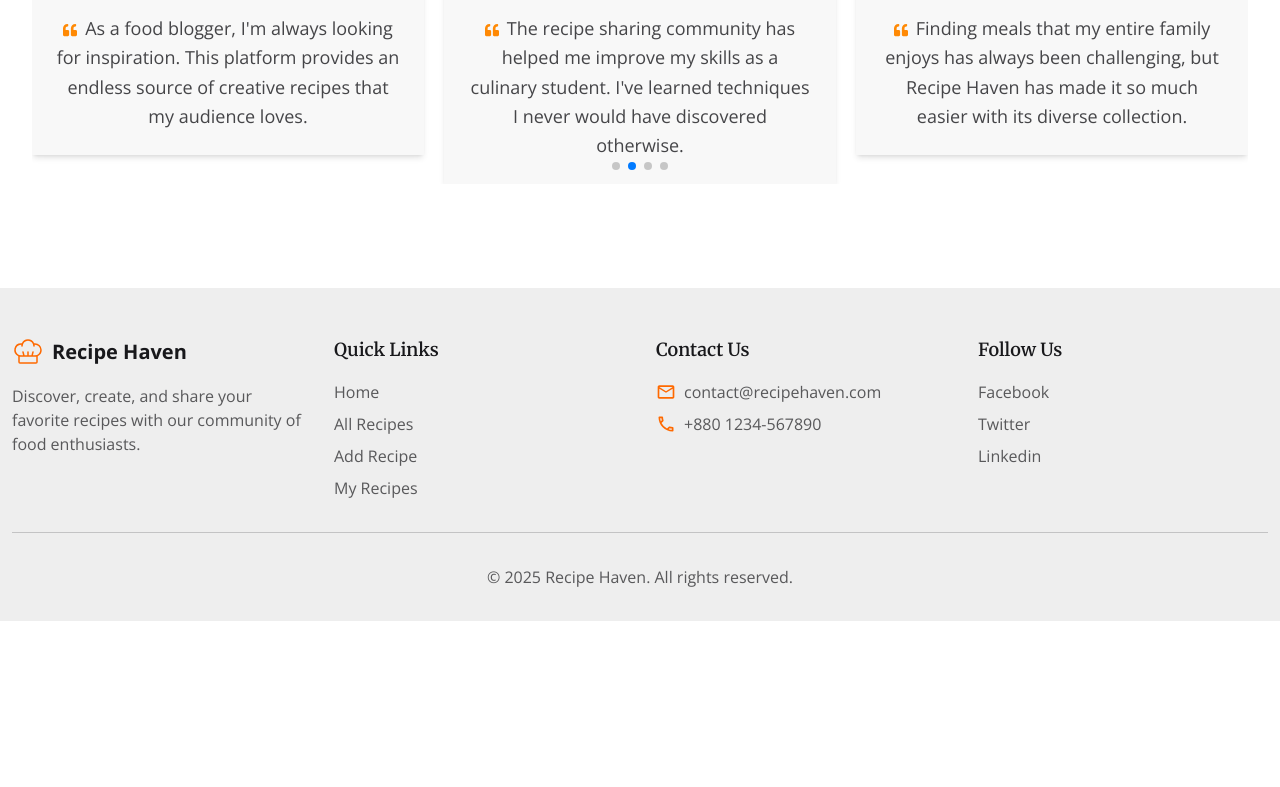
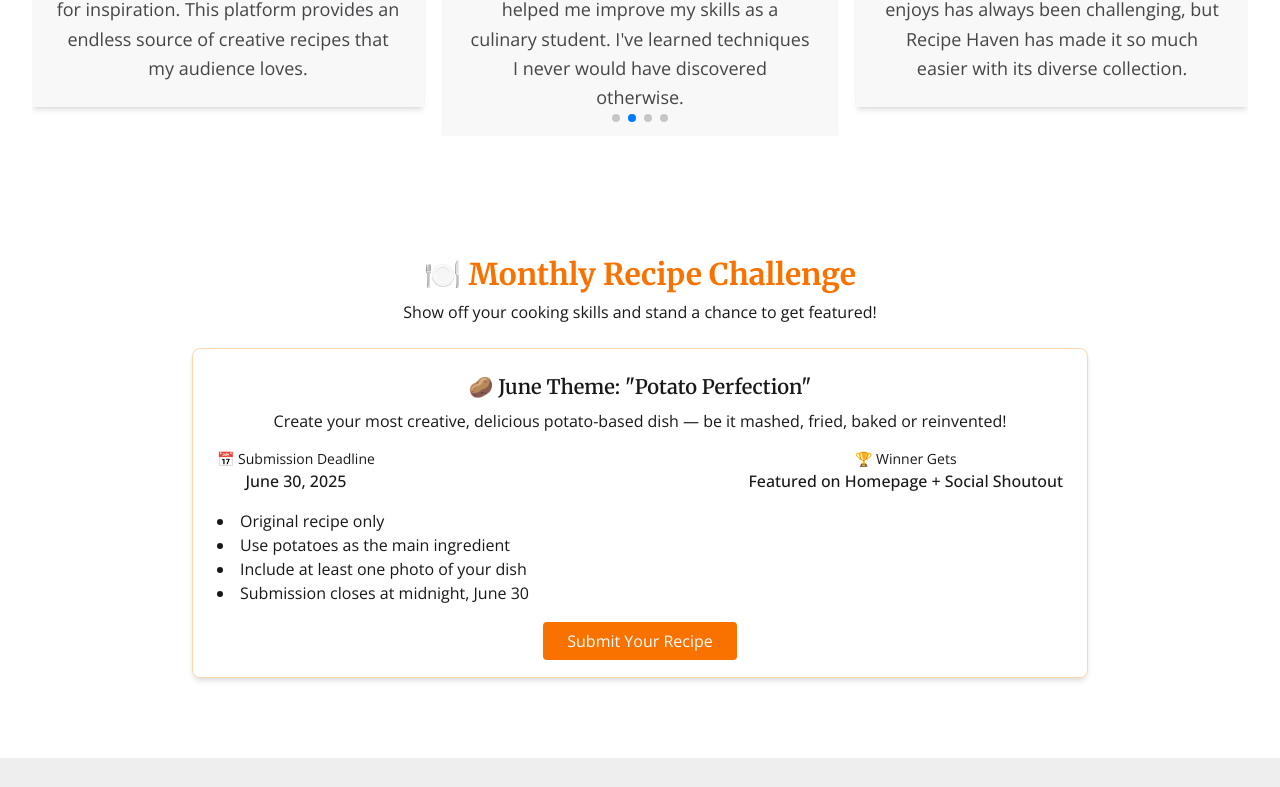
Before and after one commit to borhansiddque/recipe-haven-app, a React (Vite) app: page / in a window 1280 px wide. Shown: the part 2010-2797 px from the top of the page. Before the commit the page ends 2631 px from the top, so only its background shows below. Built offline with nearby package versions, Linux system fonts and the light colour scheme; no server answers.

Commit message:
Add RecipeChallenge component; update layout in FeaturesSection and TestimonialsSection; modify Navbar for Dashboard link; adjust routing for DashboardLayout

```diff
--- a/src/Components/FeaturesSection.jsx
+++ b/src/Components/FeaturesSection.jsx
@@ -36,7 +36,7 @@ const FeaturesSection = () => {
   ];
 
   return (
-    <div className="my-16 bg-base-100">
+    <div className="mb-10 sm:mb-20 bg-base-100">
       <div className="max-w-7xl mx-auto px-4 sm:px-6 lg:px-8">
         <div className="text-center mb-12">
           <h2 className="text-3xl font-bold text-orange-500">
--- a/src/Components/Navbar.jsx
+++ b/src/Components/Navbar.jsx
@@ -63,7 +63,7 @@ const Navbar = () => {
       </li>
       {user && (
         <>
-          <li>
+          {/* <li>
             <NavLink
               to="/add-recipe"
               className={({ isActive }) =>
@@ -81,6 +81,16 @@ const Navbar = () => {
               }
             >
               My Recipes
+            </NavLink>
+          </li> */}
+          <li>
+            <NavLink
+              to="/dashboard"
+              className={({ isActive }) =>
+                `font-medium ${isActive && "text-orange-500"}`
+              }
+            >
+              Dashboard
             </NavLink>
           </li>
         </>
--- /dev/null
+++ b/src/Components/RecipeChallenge.jsx
@@ -0,0 +1,47 @@
+import React from 'react';
+import { Link } from 'react-router';
+
+const RecipeChallenge = () => {
+  return (
+    <div className="px-4 md:px-10 mb-10 sm:mb-20">
+      <div className="max-w-4xl mx-auto text-center">
+        <h2 className="text-3xl font-bold text-[#f97200] mb-2">🍽️ Monthly Recipe Challenge</h2>
+        <p className="mb-6">Show off your cooking skills and stand a chance to get featured!</p>
+
+        {/* Challenge Info */}
+        <div className="rounded-lg shadow-md p-6 border border-orange-200">
+          <h3 className="text-xl font-semibold mb-2">🥔 June Theme: "Potato Perfection"</h3>
+          <p className="mb-4">
+            Create your most creative, delicious potato-based dish — be it mashed, fried, baked or reinvented!
+          </p>
+
+          <div className="flex flex-col sm:flex-row justify-between items-center text-left sm:text-center gap-4 mb-4">
+            <div>
+              <p className="text-sm">📅 Submission Deadline</p>
+              <p className="font-medium">June 30, 2025</p>
+            </div>
+            <div>
+              <p className="text-sm">🏆 Winner Gets</p>
+              <p className="font-medium">Featured on Homepage + Social Shoutout</p>
+            </div>
+          </div>
+
+          {/* Rules */}
+          <ul className="list-disc list-inside text-left mb-6">
+            <li>Original recipe only</li>
+            <li>Use potatoes as the main ingredient</li>
+            <li>Include at least one photo of your dish</li>
+            <li>Submission closes at midnight, June 30</li>
+          </ul>
+
+          {/* Submit Button */}
+          <Link to={'/add-recipe'} className="bg-[#f97200] hover:bg-orange-600 text-white px-6 py-2 rounded transition">
+            Submit Your Recipe
+          </Link>
+        </div>
+      </div>
+    </div>
+  );
+};
+
+export default RecipeChallenge;
--- a/src/Components/TestimonialsSection.jsx
+++ b/src/Components/TestimonialsSection.jsx
@@ -46,7 +46,7 @@ const testimonials = [
 
 const TestimonialsSection = () => {
   return (
-    <div className="md:py-16 bg-base-100">
+    <div className="mb-10 sm:mb-20 bg-base-100">
       <div className="max-w-7xl mx-auto px-4 sm:px-6 lg:px-8 py-10">
         <Fade direction="up" triggerOnce>
           <div className="text-center mb-12">
--- a/src/Layout/DashboardLayout.jsx
+++ b/src/Layout/DashboardLayout.jsx
@@ -1,14 +1,67 @@
-import React from 'react';
-import { Outlet } from 'react-router';
-import Navbar from '../Components/Navbar';
-import Footer from '../Components/Footer';
+import React from "react";
+import { Outlet } from "react-router";
+import Navbar from "../Components/Navbar";
+import Footer from "../Components/Footer";
 
 const DashboardLayout = () => {
   return (
-    <div>
-      <Navbar></Navbar>
-      <Outlet></Outlet>
-      <Footer></Footer>
+    <div className="drawer lg:drawer-open">
+      <input id="my-drawer-2" type="checkbox" className="drawer-toggle" />
+      <div className="drawer-content flex flex-col items-center justify-center">
+        {/* Navbar */}
+        <div className="navbar bg-base-300 w-full lg:hidden">
+          <div className="flex-none">
+            <label
+              htmlFor="my-drawer-2"
+              aria-label="open sidebar"
+              className="btn btn-square btn-ghost"
+            >
+              <svg
+                xmlns="http://www.w3.org/2000/svg"
+                fill="none"
+                viewBox="0 0 24 24"
+                className="inline-block h-6 w-6 stroke-current"
+              >
+                <path
+                  strokeLinecap="round"
+                  strokeLinejoin="round"
+                  strokeWidth="2"
+                  d="M4 6h16M4 12h16M4 18h16"
+                ></path>
+              </svg>
+            </label>
+          </div>
+          <div className="mx-2 flex-1 px-2 lg:hidden">Dashboard</div>
+          <div className="hidden flex-none lg:hidden">
+            <ul className="menu menu-horizontal">
+              {/* Navbar menu content here */}
+              <li>
+                <a>Navbar Item 1</a>
+              </li>
+              <li>
+                <a>Navbar Item 2</a>
+              </li>
+            </ul>
+          </div>
+        </div>
+        {/* Page content here */}
+      </div>
+      <div className="drawer-side">
+        <label
+          htmlFor="my-drawer-2"
+          aria-label="close sidebar"
+          className="drawer-overlay"
+        ></label>
+        <ul className="menu bg-base-200 text-base-content min-h-full w-80 p-4">
+          {/* Sidebar content here */}
+          <li>
+            <a>Sidebar Item 1</a>
+          </li>
+          <li>
+            <a>Sidebar Item 2</a>
+          </li>
+        </ul>
+      </div>
     </div>
   );
 };
--- a/src/Pages/Home.jsx
+++ b/src/Pages/Home.jsx
@@ -3,6 +3,7 @@ import Banner from "../Components/Banner";
 import FeaturesSection from "../Components/FeaturesSection";
 import TestimonialsSection from "../Components/TestimonialsSection";
 import TopRecipes from "../Components/TopRecipes";
+import RecipeChallenge from "../Components/RecipeChallenge";
 
 const Home = () => {
   return (
@@ -11,6 +12,7 @@ const Home = () => {
       <TopRecipes />
       <FeaturesSection />
       <TestimonialsSection />
+      <RecipeChallenge/>
     </div>
   );
 };
--- a/src/Router/Router.jsx
+++ b/src/Router/Router.jsx
@@ -31,14 +31,14 @@ let router = createBrowserRouter([
         Component: AllRecipes,
         hydrateFallbackElement: <Loading />,
       },
-      {
-        path: "add-recipe",
-        element: (
-          <PrivateRoute>
-            <AddRecipe></AddRecipe>
-          </PrivateRoute>
-        ),
-      },
+      // {
+      //   path: "add-recipe",
+      //   element: (
+      //     <PrivateRoute>
+      //       <AddRecipe></AddRecipe>
+      //     </PrivateRoute>
+      //   ),
+      // },
       {
         path: "recipe-details/:id",
         loader: ({ params }) =>
@@ -89,12 +89,16 @@ let router = createBrowserRouter([
   },
   {
     path: '/dashboard',
-    Component: DashboardLayout,
+    element: <PrivateRoute> <DashboardLayout></DashboardLayout> </PrivateRoute>,
     children: [
       {
         index: true,
         Component: Dashboard
-      }
+      },
+      {
+        path: "add-recipe",
+        Component: AddRecipe
+      },
     ]
   }
 ]);
```
